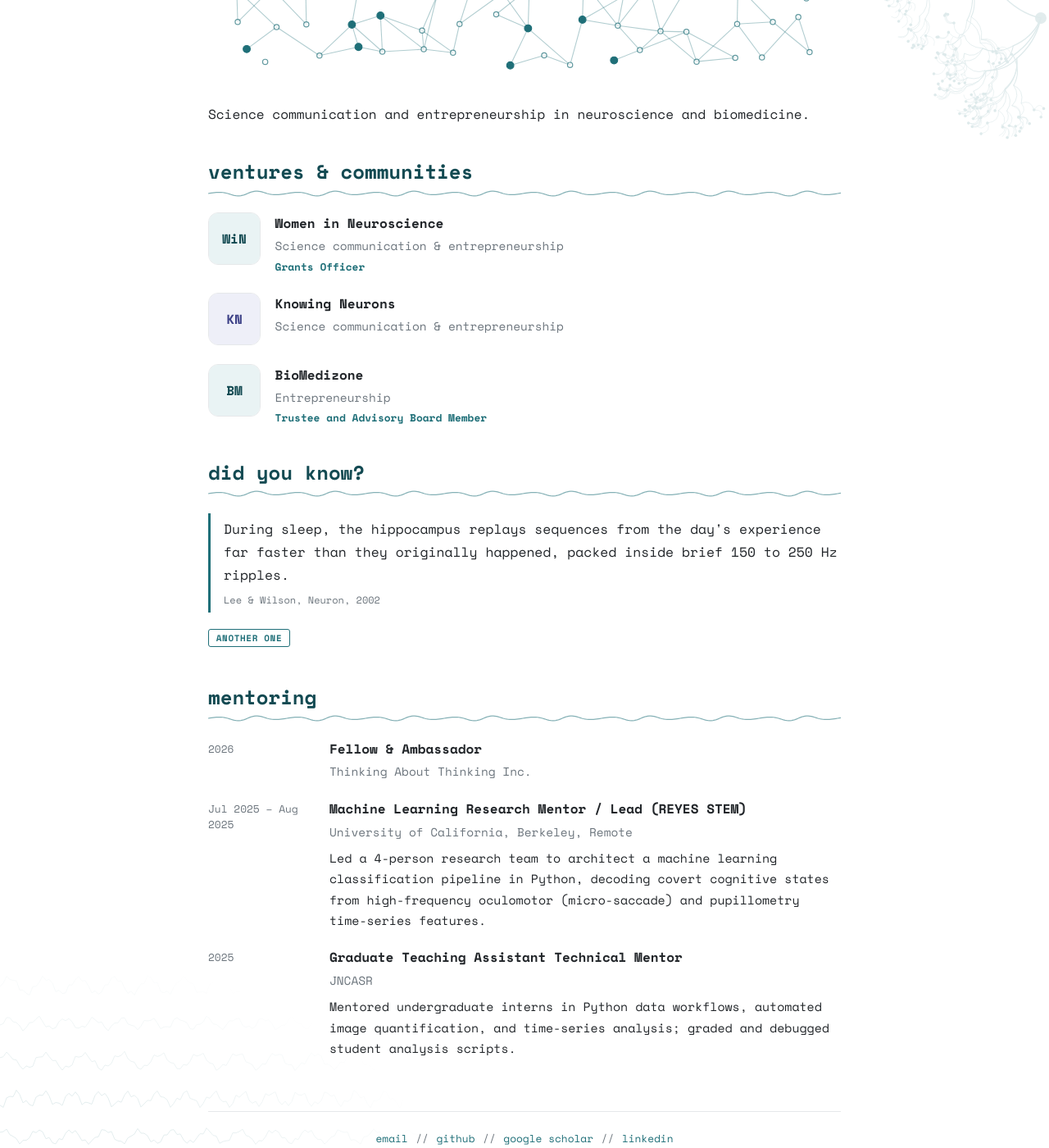
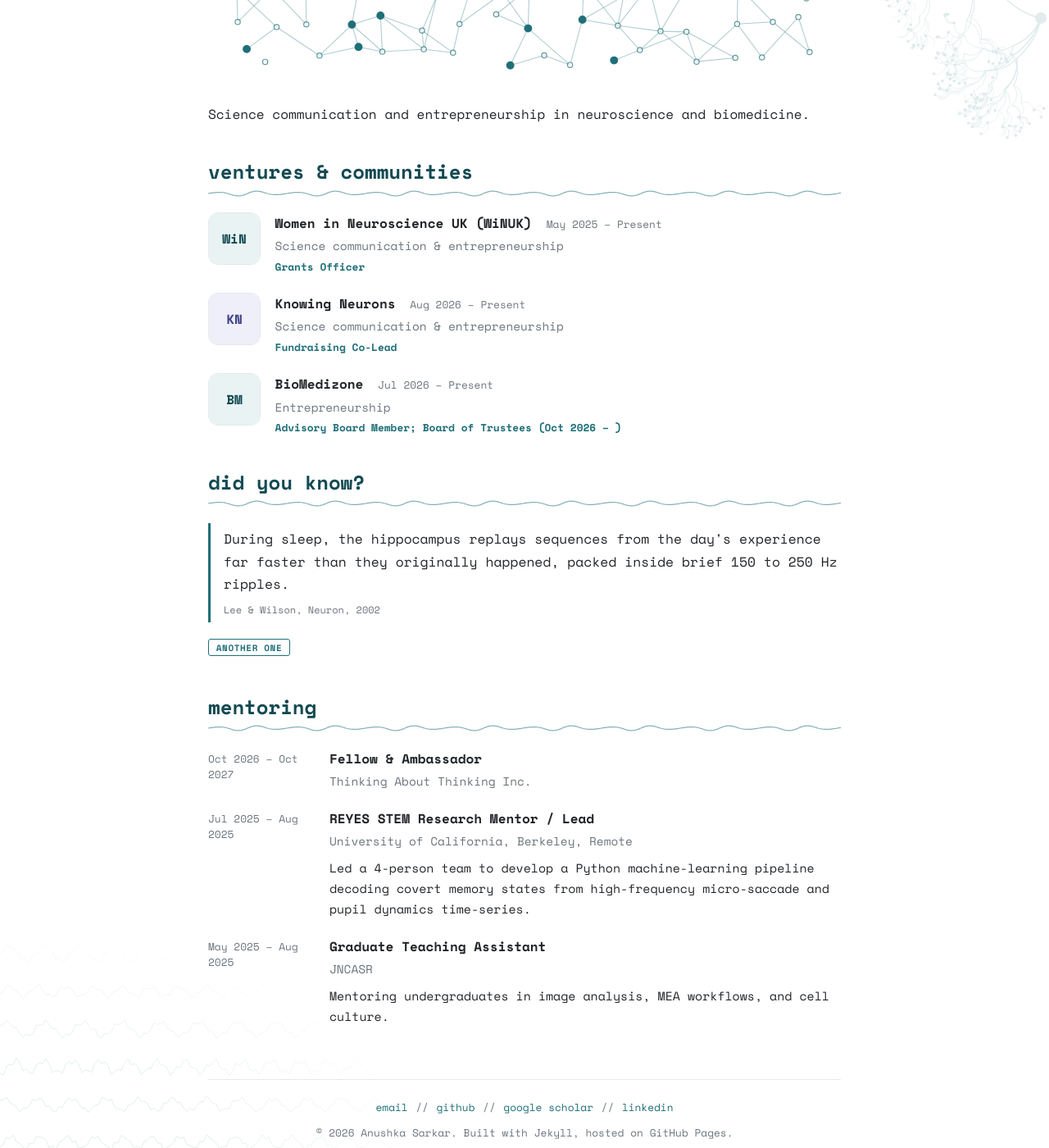
Before and after one commit to Anushkaa007/anushkaa007.github.io, a Jekyll site: the page built from scicomm.html, in a window 1280 px wide and 1400 px high, scrolled down 228 px. Shown: the whole window at 82% size. Built offline with Jekyll 4.4.1, drawn with Linux system fonts in a browser that asks for light colours.

Commit message:
Add months from CV; split BioMedizone and award news; venture roles; shorter CV page; add TCG-CREST position

```diff
--- a/_data/experience.yml
+++ b/_data/experience.yml
@@ -1,3 +1,9 @@
+- role: "Project Associate"
+  when: "Aug 2026 &ndash; Present"
+  org: "TCG-CREST, Kolkata, India (Supervisor: Dr. Anant Jain)"
+  bullets:
+    - "Investigating behavioural timescale synaptic plasticity (BTSP) in hippocampal CA1 microcircuits during spatial navigation and memory consolidation in mice."
+    - "Engineered a custom sensorised behavioural linear track and conduct in vivo two-photon FLIM imaging and electrophysiology experiments."
 - role: "Research Associate / Computational Neuroscientist"
   when: "Feb 2026 &ndash; Present"
   org: "Neural Data Lab, University of Nottingham (PI: Prof. Mark Humphries), United Kingdom (Remote/Collab)"
--- a/_data/scicomm.yml
+++ b/_data/scicomm.yml
@@ -1,13 +1,13 @@
 # Add talks, posters, explainers, outreach events, podcasts or blog posts here.
 # Fields: when, title, org, text (optional), url (optional)
-- when: "2026"
+- when: "Oct 2026 &ndash; Oct 2027"
   title: "Fellow &amp; Ambassador"
   org: "Thinking About Thinking Inc."
 - when: "Jul 2025 &ndash; Aug 2025"
-  title: "Machine Learning Research Mentor / Lead (REYES STEM)"
+  title: "REYES STEM Research Mentor / Lead"
   org: "University of California, Berkeley, Remote"
-  text: "Led a 4-person research team to architect a machine learning classification pipeline in Python, decoding covert cognitive states from high-frequency oculomotor (micro-saccade) and pupillometry time-series features."
-- when: "2025"
-  title: "Graduate Teaching Assistant Technical Mentor"
+  text: "Led a 4-person team to develop a Python machine-learning pipeline decoding covert memory states from high-frequency micro-saccade and pupil dynamics time-series."
+- when: "May 2025 &ndash; Aug 2025"
+  title: "Graduate Teaching Assistant"
   org: "JNCASR"
-  text: "Mentored undergraduate interns in Python data workflows, automated image quantification, and time-series analysis; graded and debugged student analysis scripts."
+  text: "Mentoring undergraduates in image analysis, MEA workflows, and cell culture."
--- a/_data/ventures.yml
+++ b/_data/ventures.yml
@@ -1,16 +1,20 @@
 # logo: put the organisation's logo at this path (PNG, SVG or JPG). Until the file exists,
 # the site shows a monogram tile (mark) instead.
-- title: "Women in Neuroscience"
+- title: "Women in Neuroscience UK (WiNUK)"
   kind: "Science communication &amp; entrepreneurship"
+  when: "May 2025 &ndash; Present"
   role: "Grants Officer"
   mark: "WiN"
   logo: "/assets/img/logos/women-in-neuroscience.png"
 - title: "Knowing Neurons"
   kind: "Science communication &amp; entrepreneurship"
+  when: "Aug 2026 &ndash; Present"
+  role: "Fundraising Co-Lead"
   mark: "KN"
   logo: "/assets/img/logos/knowing-neurons.png"
 - title: "BioMedizone"
   kind: "Entrepreneurship"
-  role: "Trustee and Advisory Board Member"
+  when: "Jul 2026 &ndash; Present"
+  role: "Advisory Board Member; Board of Trustees (Oct 2026 &ndash; )"
   mark: "BM"
   logo: "/assets/img/logos/biomedizone.png"
--- a/cv.html
+++ b/cv.html
@@ -4,35 +4,26 @@ title: CV
 permalink: /cv/
 ---
 <h2>education</h2>
-<div class="row"><div class="when">2023 &ndash; 2025</div><div class="what"><strong>M.S. in Interdisciplinary Biosciences (Specialization: Neuroscience)</strong><br><span class="meta">Jawaharlal Nehru Centre for Advanced Scientific Research (JNCASR), Bangalore, India</span>
-<ul class="bullets">
-<li>GPA: 8.48 / 10.0 (Equivalent to 3.77 / 4.0 US GPA; 1.2 German Scale). Admitted to a selective cohort of 20 (&sim;2% acceptance rate).</li>
-<li>National Distinctions: Ranked in the Top 0.5% nationally in India's graduate STEM entrance exams (GATE &amp; JAM); qualified CSIR-NET national fellowship exam (All India Rank 112).</li>
-</ul></div></div>
-<div class="row"><div class="when">2020 &ndash; 2023</div><div class="what"><strong>B.Sc. (Honours) in Life Sciences</strong><br><span class="meta">Presidency University Kolkata, India</span>
-<ul class="bullets">
-<li>GPA: 7.76 / 10.0 (Equivalent to 3.51 / 4.0 US GPA). Top 2.5% admission rate via PUBDET entrance exam (out of 13,500+ candidates).</li>
-<li>Coursework: Mathematical Biology, Biostatistics, Quantitative Physiology, Biochemistry, Molecular Biology, Genetics.</li>
-</ul></div></div>
+<div class="row"><div class="when">2023 &ndash; 2025</div><div class="what"><strong>M.S. Interdisciplinary Biosciences (Specialisation: Neuroscience)</strong><br><span class="meta">Jawaharlal Nehru Centre for Advanced Scientific Research (JNCASR), Bangalore, India</span><p class="lead">DST-INSPIRE Fellowship.</p></div></div>
+<div class="row"><div class="when">2020 &ndash; 2023</div><div class="what"><strong>B.Sc. (Hons.) Life Sciences</strong><br><span class="meta">Presidency University, Kolkata, India</span><p class="lead">DST-INSPIRE Fellowship and JBNSTS Senior Scholarship.</p></div></div>
 
-<h2>technical skills &amp; core competencies</h2>
-<div class="row wide"><div class="when">Programming &amp; Scientific Stack</div><div class="what">Python (NumPy, SciPy, Pandas, Scikit-learn, Matplotlib, Neo, Elephant), MATLAB, R, Bash/Linux, Git, LaTeX.</div></div>
-<div class="row wide"><div class="when">Machine Learning &amp; Quantitative Modeling</div><div class="what">Dynamical Systems Simulation, Linear Dynamical Systems (LDS), Agent-Based &amp; Stochastic Modeling, Dimensionality Reduction (PCA, jPCA, Subspace Alignment), Attractor Geometry, Recurrence Quantification Analysis (RQA), Graph Theory, Supervised/Unsupervised Decoding Pipelines.</div></div>
-<div class="row wide"><div class="when">Signal Processing &amp; Statistical Validation</div><div class="what">High-Dimensional Time-Series Analysis (EEG/LFP/Neuropixels), Spectral &amp; Wavelet Decomposition, Cross-Frequency Coupling (CFC), Permutation Surrogate Hypothesis Testing, Automated Artifact Rejection.</div></div>
-<div class="row wide"><div class="when">Domain Expertise (STEM Evaluation)</div><div class="what">Computational &amp; Systems Neuroscience, Biophysics, Molecular Cellular Biology, Neurophysiology, Experimental Design, Peer Review Technical Writing.</div></div>
+<h2>experimental techniques</h2>
+<div class="row wide"><div class="when">Electrophysiology</div><div class="what">In vivo and ex vivo electrophysiology (MEA, LFP, tetrodes); custom electrode fabrication.</div></div>
+<div class="row wide"><div class="when">Imaging</div><div class="what">In vivo two-photon FLIM imaging; IHC and confocal imaging.</div></div>
+<div class="row wide"><div class="when">Animal work</div><div class="what">Stereotaxic surgery in mice; acute brain slice preparation; quantitative rodent behavioural assays (custom sensorised linear track, MWM, OFT); IAEC certification for animal handling (mouse, chick).</div></div>
+<div class="row wide"><div class="when">Cell culture &amp; fabrication</div><div class="what">Primary neuronal and stem cell culture; Raspberry Pi, 3D printing (AutoCAD).</div></div>
 
-<h2>peer review &amp; teaching</h2>
-<div class="row"><div class="when">2026 &ndash; Present</div><div class="what"><strong>Invited Peer Reviewer</strong><br><span class="meta">PLOS Computational Biology</span><p class="lead">Evaluate mathematical rigor, code reproducibility, statistical methodology, and modeling validity of submitted computational biology manuscripts.</p></div></div>
-<div class="row"><div class="when">2025</div><div class="what"><strong>Graduate Teaching Assistant Technical Mentor</strong><br><span class="meta">JNCASR</span><p class="lead">Mentored undergraduate interns in Python data workflows, automated image quantification, and time-series analysis; graded and debugged student analysis scripts.</p></div></div>
+<h2>computational techniques</h2>
+<div class="row wide"><div class="when">Programming</div><div class="what">Python, MATLAB, R, Linux, Git.</div></div>
+<div class="row wide"><div class="when">Modelling</div><div class="what">Dynamical-systems and agent-based/stochastic simulation; Linear Dynamical Systems (LDS); spiking neural network modelling; graph theory.</div></div>
+<div class="row wide"><div class="when">Neural data analysis</div><div class="what">EEG/LFP/Neuropixels time-series processing; spectral and wavelet decomposition; phase-amplitude and cross-frequency coupling; permutation surrogate hypothesis testing.</div></div>
+<div class="row wide"><div class="when">Manifolds &amp; decoding</div><div class="what">Neural manifold and attractor analysis (PCA, jPCA, participation ratio, subspace alignment); Recurrence Quantification Analysis (RQA); ML pipelines for neural and behavioural decoding.</div></div>
+<div class="row wide"><div class="when">Software</div><div class="what">Neo, Elephant, Bonsai, Spike2, ImageJ/Fiji.</div></div>
 
-<h2>selected honours</h2>
-<div class="row"><div class="when">2026</div><div class="what">Fellow &amp; Ambassador, Thinking About Thinking Inc.</div></div>
-<div class="row"><div class="when">2025</div><div class="what">IBRO Speaker Support Award</div></div>
-<div class="row"><div class="when">2025</div><div class="what">Cambridge Neuroworks Blue Sky Fellowship</div></div>
-<div class="row"><div class="when">2025</div><div class="what">Women in Memory Research Award, GEM Bochum</div></div>
-<div class="row"><div class="when">2020 &ndash; 2025</div><div class="what">DST-INSPIRE National STEM Fellowship (Top 1% nationally)</div></div>
-
-<h2>advanced quantitative training</h2>
-<div class="row"><div class="when">2026</div><div class="what">Advanced Neural Data Analysis &amp; Neuroinformatics<br><span class="meta">Forschungszentrum J&uuml;lich</span></div></div>
-<div class="row"><div class="when">2025</div><div class="what">Computational Neuroscience &amp; Neuro-inspired AI Summer School<br><span class="meta">Ulster University</span></div></div>
-<div class="row"><div class="when">2023</div><div class="what">Computational Approaches to Memory Plasticity (CAMP), summer school<br><span class="meta">IISER Pune</span></div></div>
+<h2>honours</h2>
+<div class="row"><div class="when">Oct 2026 &ndash; Oct 2027</div><div class="what">Fellow and Ambassador, Thinking About Thinking Inc.</div></div>
+<div class="row"><div class="when">Dec 2025</div><div class="what">Speaker Support Award, International Brain Research Organization (IBRO)</div></div>
+<div class="row"><div class="when">Nov 2025</div><div class="what">Cambridge NeuroWorks Blue Sky Fellowship</div></div>
+<div class="row"><div class="when">Jun 2025</div><div class="what">Women in Memory Research Award, GEM 2025, Ruhr-Universit&auml;t Bochum</div></div>
+<div class="row"><div class="when">2020 &ndash; 2025</div><div class="what">DST-INSPIRE Fellowship, Government of India (B.Sc. and M.S.)</div></div>
+<div class="row"><div class="when">2020 &ndash; 2023</div><div class="what">JBNSTS Senior Scholarship, Government of West Bengal (B.Sc.)</div></div>
--- a/index.html
+++ b/index.html
@@ -13,6 +13,7 @@ hero: true
 <p>My overarching interests lie in understanding how the brain achieves memory, and how impairments lead to cognitive dysfunction and to the abnormal patterns of neuronal network activity that accompany several neurodegenerative disorders at the systems level. I am also inclined towards research on multisensory integration, predictive coding, and the dynamic interaction between sensory cortices and memory systems.</p>
 
 <div class="now">
+<div class="row"><div class="when">Aug 2026 &ndash; Present</div><div class="what"><strong>TCG-CREST</strong>, Kolkata, India (with Dr. Anant Jain)<p class="lead">Behavioural timescale synaptic plasticity in hippocampal CA1 microcircuits during spatial navigation and memory consolidation in mice.</p></div></div>
 <div class="row"><div class="when">Feb 2026 &ndash; Present</div><div class="what"><strong>Donders Institute for Brain, Cognition and Behaviour</strong>, Radboud University, Netherlands<p class="lead">How aberrant network activity and circuit hyperexcitability shape memory consolidation, and whether disrupted dynamics are a subclinical signature of Alzheimer's disease.</p></div></div>
 <div class="row"><div class="when">Feb 2026 &ndash; Present</div><div class="what"><strong>Neural Data Lab</strong>, University of Nottingham (with Prof. Mark Humphries)<p class="lead">Population-level state-space analysis of neural dynamics under perturbation.</p></div></div>
 <div class="row"><div class="when">Aug 2024 &ndash; Jul 2025</div><div class="what"><strong>JNCASR, Bangalore</strong> (Master's thesis with Prof. K. S. Narayan)<p class="lead">How electroactive substrate geometry shapes neuronal growth and network formation in vitro.</p></div></div>
```
Also changed, not shown: _data/news.yml (+14 -12 lines).
